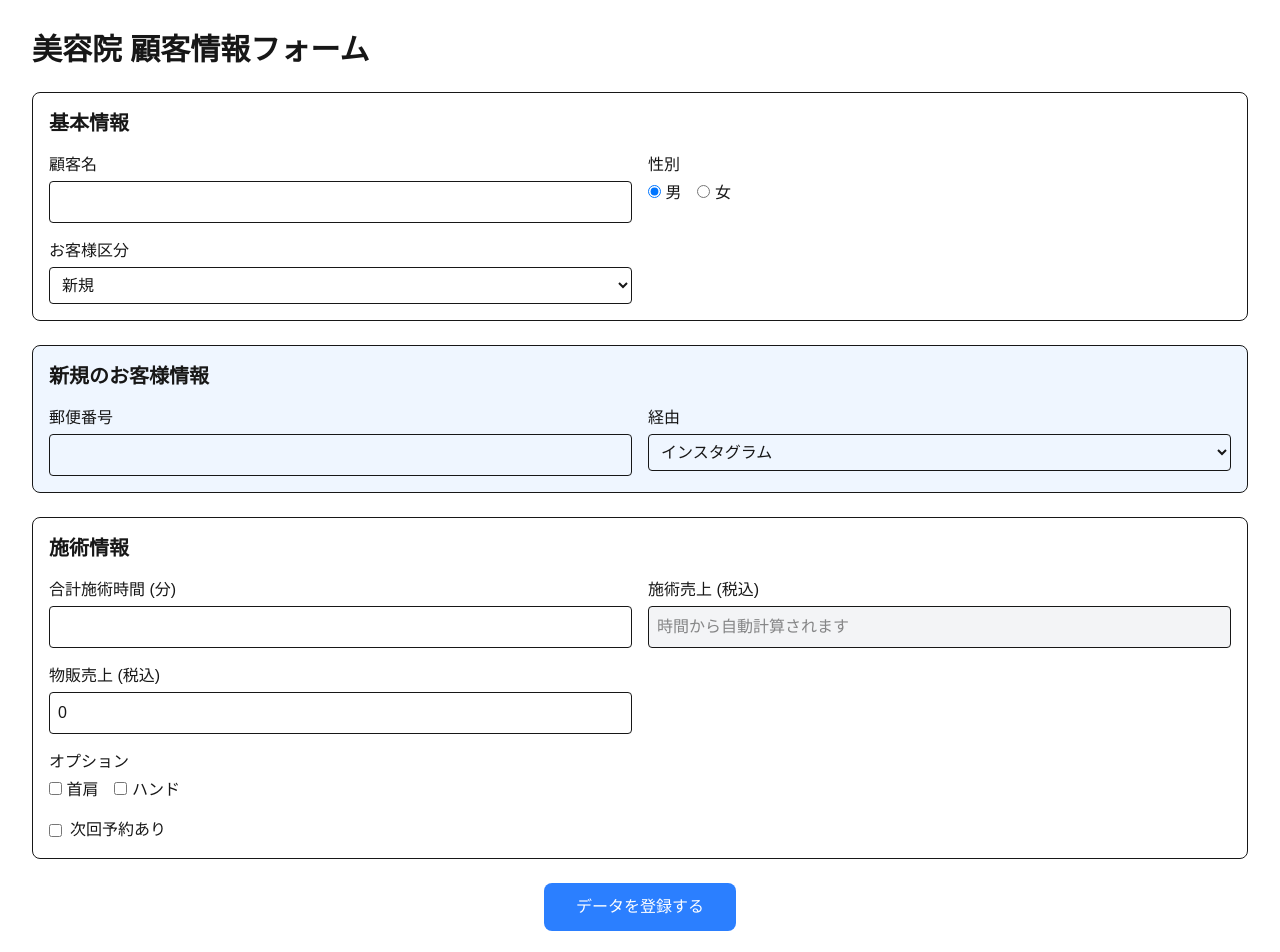
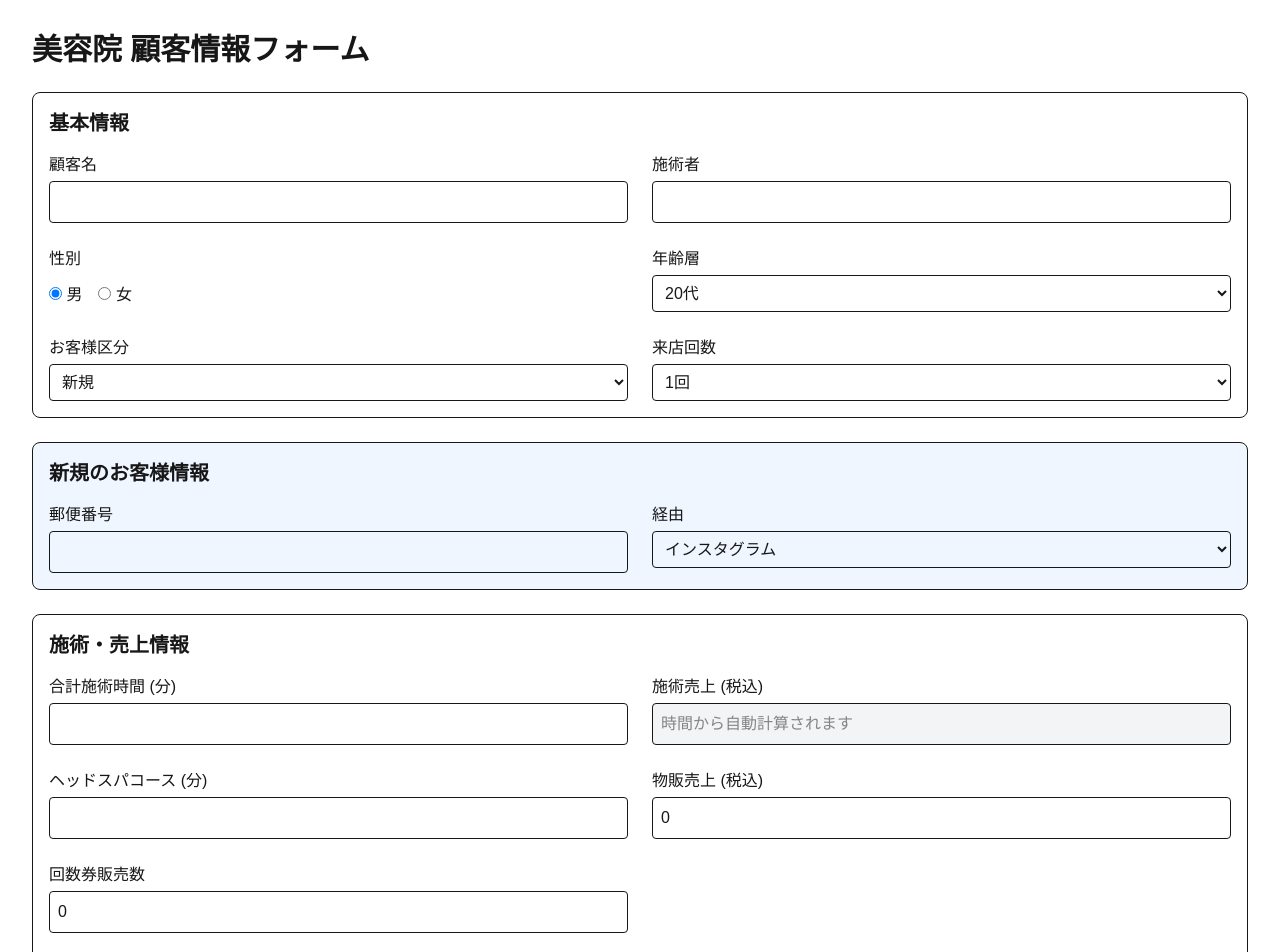
Before and after one commit to kennn-g/biyouin-karte, a Next.js app: page / in a window 1280 px wide. Shown: the top 952 px of the page. Built offline with nearby package versions, Linux system fonts and the light colour scheme.

Commit message:
Fix TypeScript build errors

```diff
--- a/app/api/submit/route.ts
+++ b/app/api/submit/route.ts
@@ -1,19 +1,16 @@
-// app/api/submit/route.ts
+// app/api/submit/route.ts の修正版
 
 import { google } from 'googleapis';
 import { NextResponse } from 'next/server';
 
-// POSTリクエストを処理する非同期関数
 export async function POST(request: Request) {
   try {
-    // フロントエンドから送られてきたJSONデータを取得
     const body = await request.json();
 
-    // Google認証を行う
     const auth = new google.auth.GoogleAuth({
       credentials: {
         client_email: process.env.GOOGLE_CLIENT_EMAIL,
-        private_key: process.env.GOOGLE_PRIVATE_KEY?.replace(/\\n/g, '\n'), // .envの改行文字を元に戻す
+        private_key: process.env.GOOGLE_PRIVATE_KEY?.replace(/\\n/g, '\n'),
       },
       scopes: [
         'https://www.googleapis.com/auth/spreadsheets',
@@ -25,10 +22,8 @@ export async function POST(request: Request) {
       version: 'v4',
     });
 
-    // スプレッドシートに追記するデータを準備
-    // ヘッダーの順番に合わせて配列を作成する
     const newRow = [
-      new Date().toLocaleString('ja-JP'), // 登録日時を追加しておくと便利
+      new Date().toLocaleString('ja-JP'),
       body.customerName,
       body.gender,
       body.ageGroup,
@@ -46,22 +41,21 @@ export async function POST(request: Request) {
       body.nextReservation,
     ];
 
-    // スプレッドシートにデータを追記する
     const response = await sheets.spreadsheets.values.append({
       spreadsheetId: process.env.SPREADSHEET_ID,
-      range: 'シート1!A1', // 対象シート名と開始セルを指定
+      range: 'シート1!A1',
       valueInputOption: 'USER_ENTERED',
       requestBody: {
         values: [newRow],
       },
     });
 
-    // 成功したら200 OKレスポンスを返す
     return NextResponse.json({ message: 'Success', data: response.data }, { status: 200 });
 
-  } catch (error: any) {
-    console.error(error); // エラーをサーバーのログに出力
-    // エラーが発生したら500 Internal Server Errorレスポンスを返す
-    return NextResponse.json({ error: error.message || 'Something went wrong' }, { status: 500 });
+  } catch (error) { // ← (error: any) から (error) へ変更
+    console.error(error);
+    // エラーがErrorインスタンスか確認してからメッセージを取得する
+    const errorMessage = error instanceof Error ? error.message : 'Something went wrong';
+    return NextResponse.json({ error: errorMessage }, { status: 500 });
   }
 }
--- a/app/page.tsx
+++ b/app/page.tsx
@@ -100,36 +100,56 @@ export default function Home() {
       } else {
         throw new Error(result.error || '送信に失敗しました。');
       }
-    } catch (error: any) {
-      setSubmitMessage(`❌エラーが発生しました: ${error.message}`);
+    } catch (error) { // ← (error: any) から (error) へ変更
+      // エラーがErrorインスタンスか確認してからメッセージを取得する
+      if (error instanceof Error) {
+        setSubmitMessage(`❌エラーが発生しました: ${error.message}`);
+      } else {
+        setSubmitMessage(`❌予期せぬエラーが発生しました。`);
+      }
     } finally {
       setIsSubmitting(false); // 送信中フラグを解除
     }
   };
 
   // ========== ここから下が画面の見た目 (JSX) ==========
+  // app/page.tsx の return 部分の完成版
+
   return (
     <main className="container mx-auto p-8">
       <h1 className="text-3xl font-bold mb-6">美容院 顧客情報フォーム</h1>
 
-      {/* フォーム全体 */}
       <form onSubmit={handleSubmit} className="space-y-6">
         {/* ----- 基本情報セクション ----- */}
         <div className="p-4 border rounded-lg">
           <h2 className="text-xl font-semibold mb-4">基本情報</h2>
-          <div className="grid grid-cols-1 md:grid-cols-2 gap-4">
+          <div className="grid grid-cols-1 md:grid-cols-2 gap-6">
             <div>
               <label className="block mb-1 font-medium">顧客名</label>
               <input type="text" value={customerName} onChange={(e) => setCustomerName(e.target.value)} required className="w-full p-2 border rounded" />
             </div>
             <div>
+              <label className="block mb-1 font-medium">施術者</label>
+              <input type="text" value={practitioner} onChange={(e) => setPractitioner(e.target.value)} required className="w-full p-2 border rounded" />
+            </div>
+            <div>
               <label className="block mb-1 font-medium">性別</label>
-              <div className="flex gap-4">
+              <div className="flex items-center gap-4 pt-2">
                 <label><input type="radio" value="男" checked={gender === '男'} onChange={(e) => setGender(e.target.value)} /> 男</label>
                 <label><input type="radio" value="女" checked={gender === '女'} onChange={(e) => setGender(e.target.value)} /> 女</label>
               </div>
             </div>
-            {/* ... 他の項目も同様に ... */}
+            <div>
+              <label className="block mb-1 font-medium">年齢層</label>
+              <select value={ageGroup} onChange={(e) => setAgeGroup(e.target.value)} className="w-full p-2 border rounded">
+                <option>10代</option>
+                <option>20代</option>
+                <option>30代</option>
+                <option>40代</option>
+                <option>50代</option>
+                <option>60代以上</option>
+              </select>
+            </div>
             <div>
               <label className="block mb-1 font-medium">お客様区分</label>
               <select value={customerType} onChange={(e) => setCustomerType(e.target.value)} className="w-full p-2 border rounded">
@@ -137,15 +157,25 @@ export default function Home() {
                 <option>再来店</option>
               </select>
             </div>
+            <div>
+              <label className="block mb-1 font-medium">来店回数</label>
+               <select value={visitCount} onChange={(e) => setVisitCount(e.target.value)} className="w-full p-2 border rounded">
+                <option>1回</option>
+                <option>2回</option>
+                <option>3回</option>
+                <option>4回</option>
+                <option>5回</option>
+                <option>6回以上</option>
+              </select>
+            </div>
           </div>
         </div>
 
         {/* ----- 新規のお客様専用セクション ----- */}
-        {/* customerTypeが'新規'の時だけ、この部分が表示される */}
         {customerType === '新規' && (
           <div className="p-4 border rounded-lg bg-blue-50">
             <h2 className="text-xl font-semibold mb-4">新規のお客様情報</h2>
-            <div className="grid grid-cols-1 md:grid-cols-2 gap-4">
+            <div className="grid grid-cols-1 md:grid-cols-2 gap-6">
                <div>
                  <label className="block mb-1 font-medium">郵便番号</label>
                  <input type="text" value={postalCode} onChange={(e) => setPostalCode(e.target.value)} className="w-full p-2 border rounded" />
@@ -168,8 +198,8 @@ export default function Home() {
 
         {/* ----- 施術情報セクション ----- */}
         <div className="p-4 border rounded-lg">
-          <h2 className="text-xl font-semibold mb-4">施術情報</h2>
-          <div className="grid grid-cols-1 md:grid-cols-2 gap-4">
+          <h2 className="text-xl font-semibold mb-4">施術・売上情報</h2>
+          <div className="grid grid-cols-1 md:grid-cols-2 gap-6">
             <div>
               <label className="block mb-1 font-medium">合計施術時間 (分)</label>
               <input type="number" value={totalTime} onChange={(e) => setTotalTime(e.target.value)} required className="w-full p-2 border rounded" />
@@ -178,37 +208,44 @@ export default function Home() {
               <label className="block mb-1 font-medium">施術売上 (税込)</label>
               <input type="number" value={sales} onChange={(e) => setSales(e.target.value)} placeholder="時間から自動計算されます" required className="w-full p-2 border rounded bg-gray-100" />
             </div>
-            {/* ... 物販や回数券など他の項目も追加 ... */}
+             <div>
+              <label className="block mb-1 font-medium">ヘッドスパコース (分)</label>
+              <input type="text" value={headSpaCourse} onChange={(e) => setHeadSpaCourse(e.target.value)} className="w-full p-2 border rounded" />
+            </div>
             <div>
               <label className="block mb-1 font-medium">物販売上 (税込)</label>
               <input type="number" value={productSales} onChange={(e) => setProductSales(e.target.value)} className="w-full p-2 border rounded" />
             </div>
+            <div>
+              <label className="block mb-1 font-medium">回数券販売数</label>
+              <input type="number" value={ticketSales} onChange={(e) => setTicketSales(e.target.value)} className="w-full p-2 border rounded" />
+            </div>
           </div>
            <div className="mt-4">
              <label className="block mb-1 font-medium">オプション</label>
-             <div className="flex gap-4">
-                <label><input type="checkbox" value="首肩" checked={options.includes('首肩')} onChange={handleOptionChange} /> 首肩</label>
-                <label><input type="checkbox" value="ハンド" checked={options.includes('ハンド')} onChange={handleOptionChange} /> ハンド</label>
+             <div className="flex gap-4 pt-2">
+                <label className="flex items-center gap-2"><input type="checkbox" value="首肩" checked={options.includes('首肩')} onChange={handleOptionChange} /> 首肩</label>
+                <label className="flex items-center gap-2"><input type="checkbox" value="ハンド" checked={options.includes('ハンド')} onChange={handleOptionChange} /> ハンド</label>
              </div>
            </div>
-           <div className="mt-4">
-             <label className="flex items-center gap-2">
-               <input type="checkbox" checked={nextReservation} onChange={(e) => setNextReservation(e.target.checked)} />
+           <div className="mt-6">
+             <label className="flex items-center gap-2 text-lg">
+               <input type="checkbox" checked={nextReservation} onChange={(e) => setNextReservation(e.target.checked)} className="w-5 h-5" />
                次回予約あり
              </label>
            </div>
         </div>
 
         {/* ----- 送信ボタン ----- */}
-        <div className="text-center">
-          <button type="submit" disabled={isSubmitting} className="bg-blue-500 text-white px-8 py-3 rounded-lg hover:bg-blue-600 disabled:bg-gray-400">
+        <div className="text-center pt-4">
+          <button type="submit" disabled={isSubmitting} className="bg-blue-500 text-white px-8 py-3 rounded-lg hover:bg-blue-600 disabled:bg-gray-400 text-lg font-bold">
             {isSubmitting ? '送信中...' : 'データを登録する'}
           </button>
         </div>
 
         {/* ----- 送信後のメッセージ表示エリア ----- */}
         {submitMessage && (
-          <p className="text-center text-lg mt-4">{submitMessage}</p>
+          <p className="text-center text-lg mt-4 p-4 rounded-lg bg-gray-100">{submitMessage}</p>
         )}
       </form>
     </main>
```
